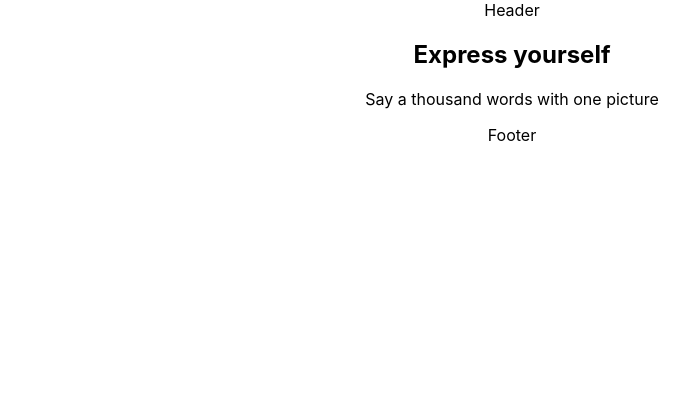
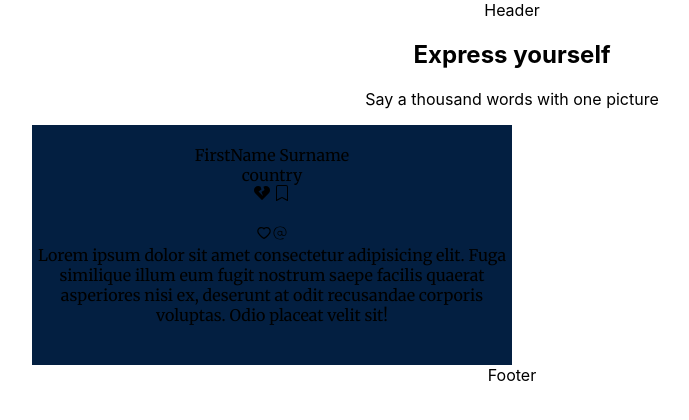
Before and after one commit to debbyuzuegbu/v42-geckos-team-11, a React (Create React App) app: page / in a window 1280 px wide. Shown: the top 420 px of the page, without its empty margins (128-817 px from the left). Built offline with nearby package versions, Linux system fonts and the light colour scheme.

Commit message:
added profile image

```diff
--- a/package.json
+++ b/package.json
@@ -8,6 +8,7 @@
     "@testing-library/user-event": "^13.5.0",
     "react": "^18.2.0",
     "react-dom": "^18.2.0",
+    "react-icons": "^4.7.1",
     "react-router-dom": "^6.6.2",
     "react-scripts": "5.0.1",
     "web-vitals": "^2.1.4"
--- /dev/null
+++ b/src/components/Box.css
@@ -0,0 +1,18 @@
+@import url('https://fonts.googleapis.com/css2?family=Merriweather:wght@300;400;700&family=Montserrat:wght@100;300;400;600;800&display=swap');
+
+.container {
+    font-family: 'Merriweather', serif;
+    width: 30rem;
+    height: 15rem;
+    background: #031F41;
+    margin-left: 10rem;
+}
+
+.section-1 {
+    width: 38.25rem;
+    height: 5.5rem;
+    background: #FFFFFF;
+    border: 1px solid #031F41;
+    box-sizing: border-box;
+    display: flex;
+}
--- a/src/components/Box.jsx
+++ b/src/components/Box.jsx
@@ -1,22 +1,41 @@
-import React from 'react'
+import React from "react";
+import { FaHeartBroken } from "react-icons/fa";
+import { BsBookmark } from "react-icons/bs";
+import { AiOutlineHeart } from "react-icons/ai";
+import { CiAt } from "react-icons/ci";
+import "./Box.css";
 
 const Box = () => {
   return (
-    <div>
+    <div className="container">
+      <div ClassName="section-1">
         <div>
-            <div><img src="" alt="" /></div>
-            <div>
-                <div>FirstName Surname</div>
-                <div>country</div>
-            </div>
+          <img src="" alt="" />
         </div>
         <div>
-            <div></div>
-            <div><img src="" alt=""/></div>
-            <div></div>
+          <div>FirstName Surname</div>
+          <div>country</div>
         </div>
+      </div>
+      <div>
+        <div>
+          <FaHeartBroken /> <BsBookmark />
+        </div>
+        <div>
+          <img src="" alt="" />
+        </div>
+        <div>
+          <AiOutlineHeart />
+          <CiAt />
+        </div>
+      </div>
+      <div>
+        Lorem ipsum dolor sit amet consectetur adipisicing elit. Fuga similique
+        illum eum fugit nostrum saepe facilis quaerat asperiores nisi ex,
+        deserunt at odit recusandae corporis voluptas. Odio placeat velit sit!
+      </div>
     </div>
-  )
-}
+  );
+};
 
-export default Box
+export default Box;
--- a/src/components/Home.js
+++ b/src/components/Home.js
@@ -1,4 +1,5 @@
 import React from 'react'
+import Box from './Box'
 
 const Home = () => {
   return (
@@ -7,7 +8,9 @@ const Home = () => {
         <h2>Express yourself</h2>
         <p>Say a thousand words with one picture</p>
     </div>
-    <div></div>
+    <div>
+        <Box />
+    </div>
     </div>
 
   )
```
Also changed, not shown: src/Images/Ellipse 34.png (added), 1 other file (tests, documents, lock files or other folders).
